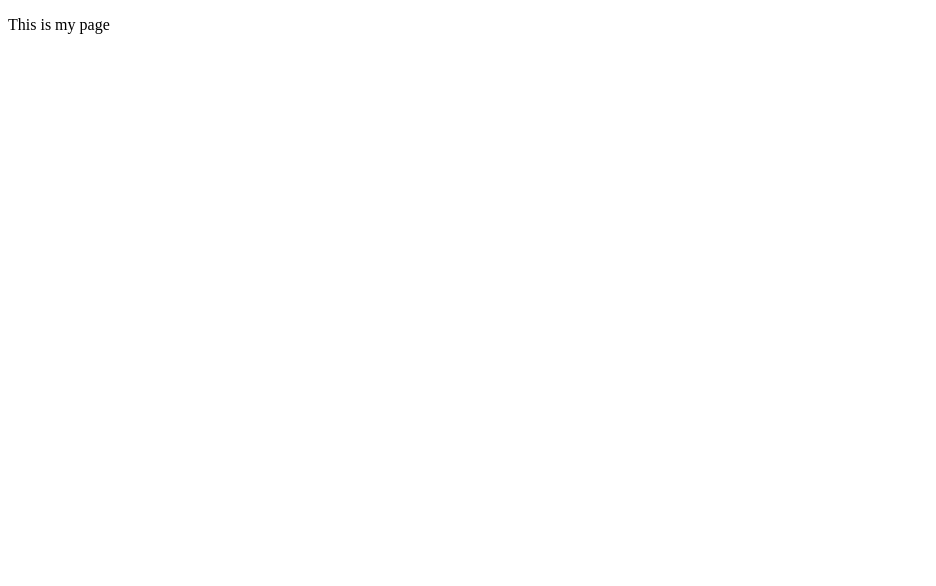
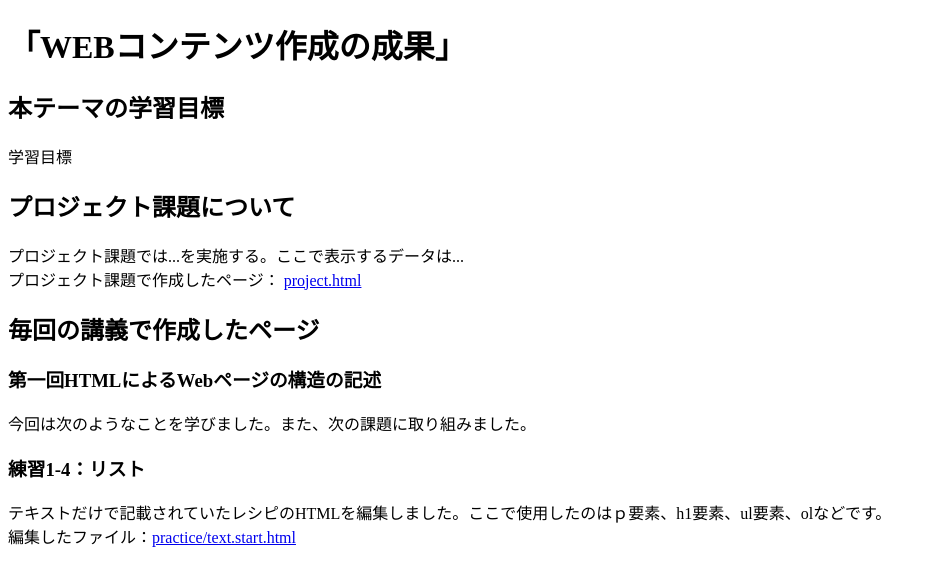
Before and after one commit to G084102020/medialabo, a plain HTML site: page index.html in a window 1280 px wide. Shown: the whole page, without its empty margins (0-936 px from the left). Drawn offline with Linux system fonts and the light colour scheme.

Commit message:
第一回課題

```diff
--- a/index.html
+++ b/index.html
@@ -2,9 +2,20 @@
 <html>
   <head>
     <meta charset="utf-8">
-    <title>My test page</title>
+    <title>「WEBコンテンツ作成の成果」</title>
   </head>
   <body>
-    <p>This is my page</p>
+    <h1>「WEBコンテンツ作成の成果」</h1>
+    <h2>本テーマの学習目標</h2>
+    <p>学習目標</p>
+    <h2>プロジェクト課題について</h2>
+    <p>プロジェクト課題では...を実施する。ここで表示するデータは...
+    <br>プロジェクト課題で作成したページ： <a href="project.html"target="_blank">project.html</a></br></p>
+    <h2>毎回の講義で作成したページ</h2>
+    <h3>第一回HTMLによるWebページの構造の記述</h3>
+    <p>今回は次のようなことを学びました。また、次の課題に取り組みました。</p>
+    <h3>練習1-4：リスト</h3>
+    <p>テキストだけで記載されていたレシピのHTMLを編集しました。ここで使用したのはｐ要素、h1要素、ul要素、olなどです。<br>編集したファイル：<a href="practice/text.start.html"target="_blank">practice/text.start.html</a></br></p>
+
   </body>
 </html>
```
Also changed, not shown: practice/debug-example.html (+3 -3 lines).
